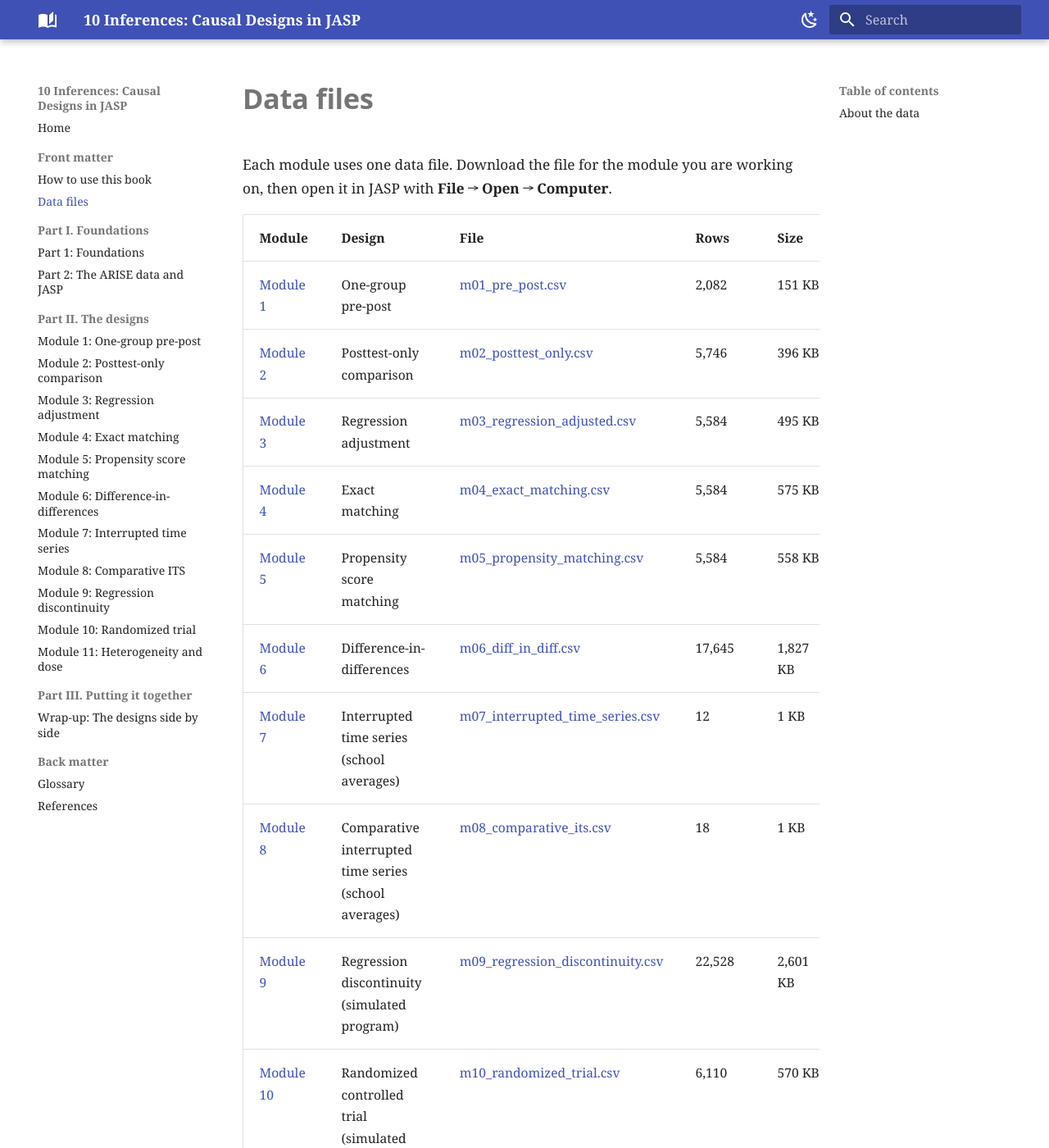
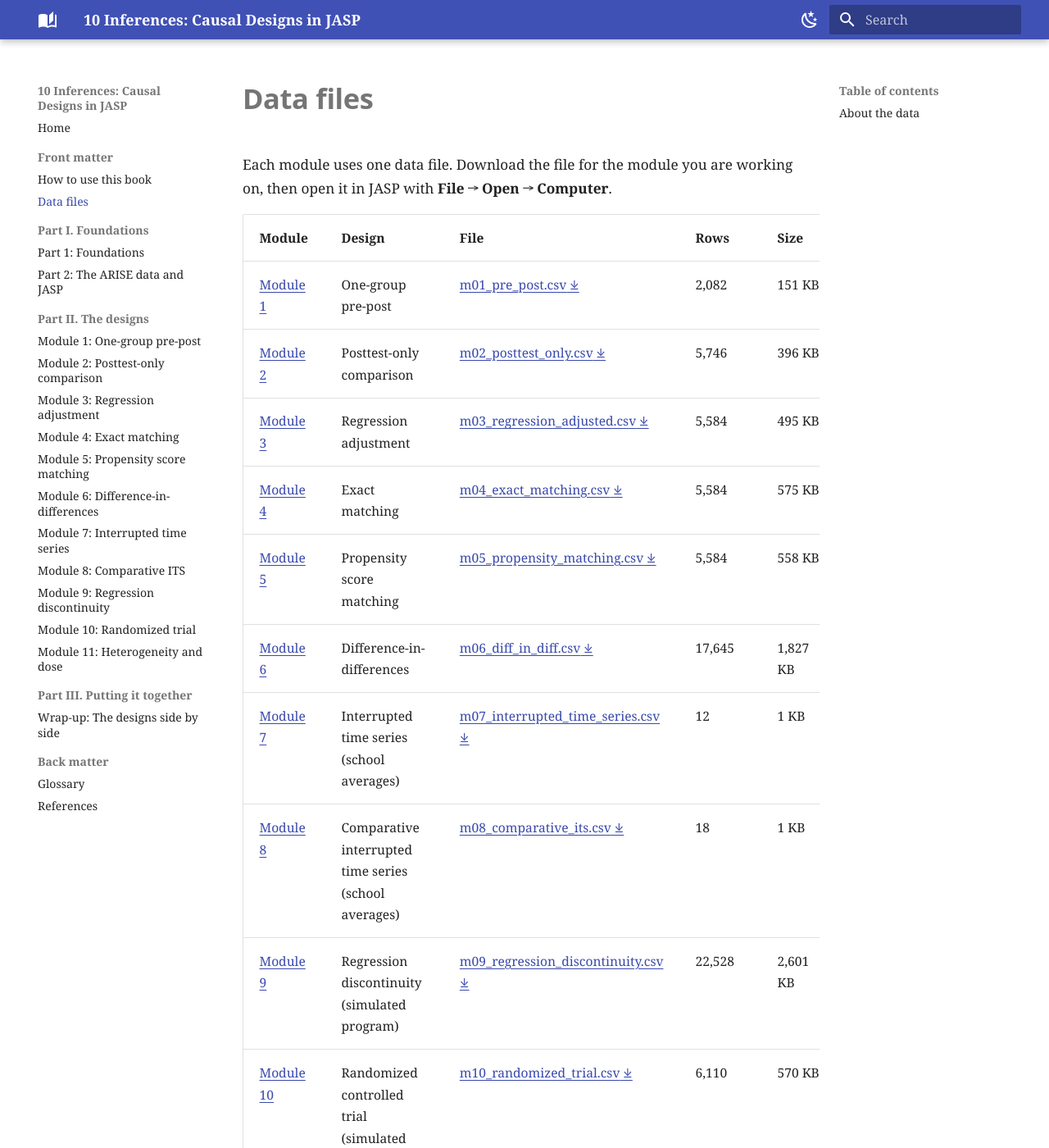
Before and after one commit to scoultersdcoe/10inferences, an MkDocs documentation site: the page built from docs/data.md, in a window 1280 px wide and 1400 px high. Shown: the whole window at 82% size. Built offline with MkDocs 1.6.1 and Material for MkDocs 9.7.7, drawn with Linux system fonts in a browser that asks for light colours.

Commit message:
Make links visible in dark mode and mark CSV downloads
Co-Authored-By: Claude Opus 5.5 <noreply@anthropic.com>
Claude-Session: https://claude.ai/code/session_01W6eNm5rq7gZ8xt4gThYZT9

```diff
--- a/docs/stylesheets/extra.css
+++ b/docs/stylesheets/extra.css
@@ -9,3 +9,11 @@
 .md-typeset table:not([class]) { font-size: 0.78rem; }
 .md-typeset table:not([class]) th { white-space: nowrap; }
 @media print { .md-header, .md-sidebar, .md-footer { display: none; } }
+
+/* Make links easy to see in both light and dark modes */
+.md-typeset a { text-decoration: underline; text-decoration-thickness: 1px; text-underline-offset: 3px; }
+.md-typeset a.headerlink { text-decoration: none; }
+[data-md-color-scheme="default"] { --md-typeset-a-color: #3949ab; }
+[data-md-color-scheme="slate"] { --md-typeset-a-color: #9fb3ff; }
+/* Mark data downloads */
+.md-typeset a[href$=".csv"]::after { content: " \2913"; font-size: 0.9em; }
```
